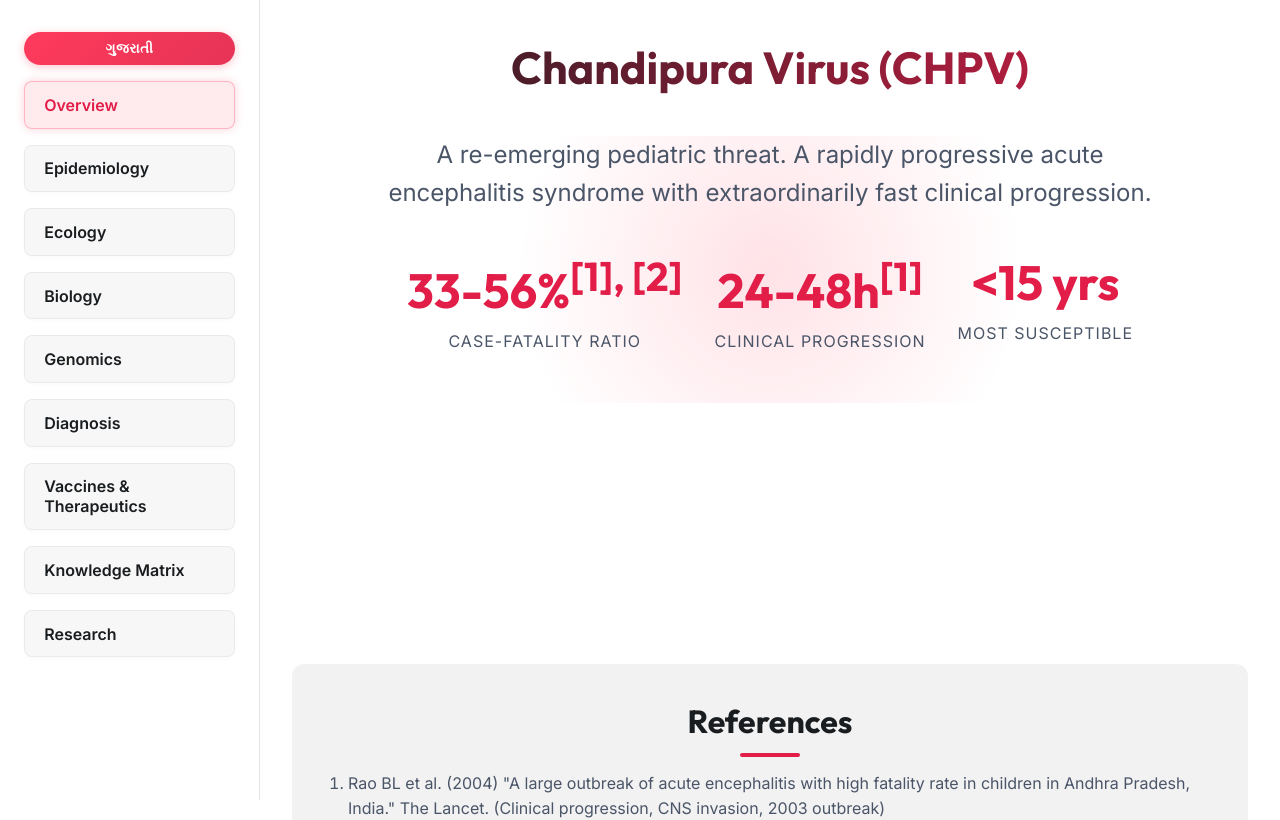
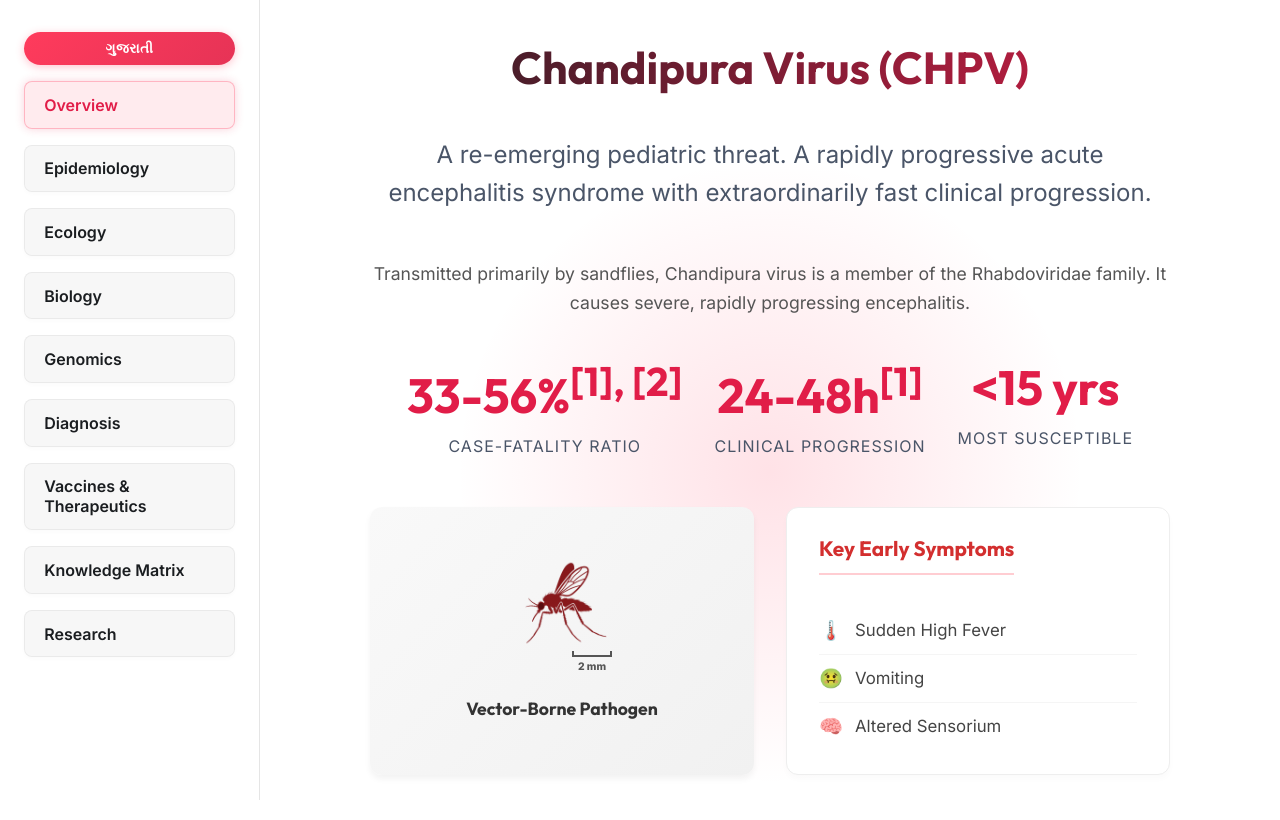
Before and after one commit to amrutkpatel/CHPVWeb, a React (Vite) app: page / in a window 1280 px wide. Shown: the top 820 px of the page. Built offline with nearby package versions, Linux system fonts and the light colour scheme.

Commit message:
Enhance Overview page with summary, symptoms, and sandfly graphic with scale

```diff
--- a/src/components/Hero.jsx
+++ b/src/components/Hero.jsx
@@ -4,12 +4,16 @@ import { translate } from '../utils/translate';
 
 const Hero = ({ language }) => {
   return (
-    <header className="app-header" style={{ minHeight: 'auto', padding: '0' }}>
+    <header className="app-header" style={{ minHeight: 'auto', padding: '0', display: 'flex', flexDirection: 'column', alignItems: 'center' }}>
       <p className="hero-subtitle">
         {translate('hero_subtitle', language)}
       </p>
 
-      <div className="hero-stats">
+      <p className="hero-summary" style={{ maxWidth: '800px', textAlign: 'center', fontSize: '1.1rem', margin: '1rem auto 2rem', color: '#555', lineHeight: '1.6' }}>
+        {translate('hero_summary', language)}
+      </p>
+
+      <div className="hero-stats" style={{ marginBottom: '3rem' }}>
         <div className="stat-item">
           <div className="stat-value">33-56%<sup><a href="#ref-1">[1]</a>, <a href="#ref-2">[2]</a></sup></div>
           <div className="stat-label">{translate('hero_stat_cfr', language)}</div>
@@ -24,6 +28,40 @@ const Hero = ({ language }) => {
         </div>
       </div>
 
+      <div className="hero-extra-info" style={{ display: 'flex', flexWrap: 'wrap', justifyContent: 'center', gap: '2rem', maxWidth: '900px', width: '100%', alignItems: 'stretch', marginBottom: '2rem' }}>
+
+        {/* Graphic Area */}
+        <div className="hero-graphic" style={{ flex: '1 1 300px', display: 'flex', flexDirection: 'column', alignItems: 'center', justifyContent: 'center', background: 'linear-gradient(135deg, #f9f9f9, #f1f1f1)', padding: '2rem', borderRadius: '12px', boxShadow: '0 4px 6px rgba(0,0,0,0.05)' }}>
+          <div style={{ position: 'relative', display: 'inline-block' }}>
+            <img src="/sandfly.jpg" alt="Sandfly Vector" style={{ width: '120px', height: '120px', objectFit: 'contain', mixBlendMode: 'multiply' }} />
+            {/* Calibration scale overlay */}
+            <div style={{ position: 'absolute', bottom: '-5px', right: '10px', width: '40px' }}>
+              <div style={{ borderBottom: '2px solid #555', borderLeft: '2px solid #555', borderRight: '2px solid #555', height: '6px' }}></div>
+              <div style={{ textAlign: 'center', fontSize: '0.65rem', fontWeight: 'bold', color: '#555', marginTop: '2px' }}>2 mm</div>
+            </div>
+          </div>
+          <h4 style={{ marginTop: '1.5rem', color: '#333', fontSize: '1.1rem' }}>Vector-Borne Pathogen</h4>
+        </div>
+
+        {/* Key Symptoms Area */}
+        <div className="hero-symptoms" style={{ flex: '1 1 300px', textAlign: 'left', padding: '1.5rem 2rem', background: '#fff', borderRadius: '12px', border: '1px solid #eee', boxShadow: '0 4px 6px rgba(0,0,0,0.02)' }}>
+          <h3 style={{ marginTop: '0', color: '#d32f2f', fontSize: '1.3rem', borderBottom: '2px solid #ffcdd2', paddingBottom: '0.5rem', display: 'inline-block' }}>
+            {translate('hero_symptoms_title', language)}
+          </h3>
+          <ul style={{ listStyleType: 'none', padding: '0', margin: '1rem 0 0 0' }}>
+            <li style={{ padding: '0.5rem 0', borderBottom: '1px solid #f5f5f5', display: 'flex', alignItems: 'center', fontSize: '1.05rem', color: '#444' }}>
+              <span style={{ marginRight: '12px', fontSize: '1.2rem' }}>🌡️</span> {translate('hero_symptom_1', language)}
+            </li>
+            <li style={{ padding: '0.5rem 0', borderBottom: '1px solid #f5f5f5', display: 'flex', alignItems: 'center', fontSize: '1.05rem', color: '#444' }}>
+              <span style={{ marginRight: '12px', fontSize: '1.2rem' }}>🤢</span> {translate('hero_symptom_2', language)}
+            </li>
+            <li style={{ padding: '0.5rem 0', display: 'flex', alignItems: 'center', fontSize: '1.05rem', color: '#444' }}>
+              <span style={{ marginRight: '12px', fontSize: '1.2rem' }}>🧠</span> {translate('hero_symptom_3', language)}
+            </li>
+          </ul>
+        </div>
+
+      </div>
 
     </header>
   );
--- a/src/translations/en.json
+++ b/src/translations/en.json
@@ -231,5 +231,10 @@
   "ref_13": "\"Seasonal dynamics of Chandipura virus transmission.\" ScienceDirect. (June-September activity)",
   "ref_14": "Local media reports (The Times of India, Indian Express) - August 2026. (Ongoing 2026 Gujarat outbreak data)",
   "ref_15": "Jhala D et al. (2026) \"Time-Resolved Transcriptomic Profiling of Chandipura Virus Infection Reveals Dynamic Host Responses and Host-Directed Therapeutic Targets.\" Int J Mol Sci. PMID: 42074008.",
-  "ref_16": "\"Host factors for Chandipura virus entry.\" PMC13368348. (A2M, LRP1, GRP78 candidate receptors, taxonomy)"
+  "ref_16": "\"Host factors for Chandipura virus entry.\" PMC13368348. (A2M, LRP1, GRP78 candidate receptors, taxonomy)",
+  "hero_summary": "Transmitted primarily by sandflies, Chandipura virus is a member of the Rhabdoviridae family. It causes severe, rapidly progressing encephalitis.",
+  "hero_symptoms_title": "Key Early Symptoms",
+  "hero_symptom_1": "Sudden High Fever",
+  "hero_symptom_2": "Vomiting",
+  "hero_symptom_3": "Altered Sensorium"
 }
--- a/src/translations/gu.json
+++ b/src/translations/gu.json
@@ -231,5 +231,10 @@
   "ref_13": "\"Seasonal dynamics of Chandipura virus transmission.\" ScienceDirect. (જૂન-સપ્ટેમ્બર પ્રવૃત્તિ)",
   "ref_14": "સ્થાનિક મીડિયા રિપોર્ટ્સ (The Times of India, Indian Express) - ઓગસ્ટ 2026. (ચાલુ 2026 ગુજરાત રોગચાળાનો ડેટા)",
   "ref_15": "Jhala D et al. (2026) \"Time-Resolved Transcriptomic Profiling of Chandipura Virus Infection Reveals Dynamic Host Responses and Host-Directed Therapeutic Targets.\" Int J Mol Sci. PMID: 42074008.",
-  "ref_16": "\"Host factors for Chandipura virus entry.\" PMC13368348. (A2M, LRP1, GRP78 ઉમેદવાર રીસેપ્ટર્સ, વર્ગીકરણ)"
+  "ref_16": "\"Host factors for Chandipura virus entry.\" PMC13368348. (A2M, LRP1, GRP78 ઉમેદવાર રીસેપ્ટર્સ, વર્ગીકરણ)",
+  "hero_summary": "મુખ્યત્વે સેન્ડફ્લાય દ્વારા ફેલાતો, ચાંદીપુરા વાયરસ રેબડોવિરીડે પરિવારનો સભ્ય છે. તે ગંભીર, ઝડપથી પ્રગતિશીલ એન્સેફાલીટીસનું કારણ બને છે, ખાસ કરીને બાળકોમાં.",
+  "hero_symptoms_title": "મુખ્ય પ્રારંભિક લક્ષણો",
+  "hero_symptom_1": "અચાનક સખત તાવ",
+  "hero_symptom_2": "ઉલટી",
+  "hero_symptom_3": "માનસિક સ્થિતિમાં ફેરફાર"
 }
```
Also changed, not shown: scratch_update.cjs (added, +76 -0 lines), public/sandfly.jpg (added).
